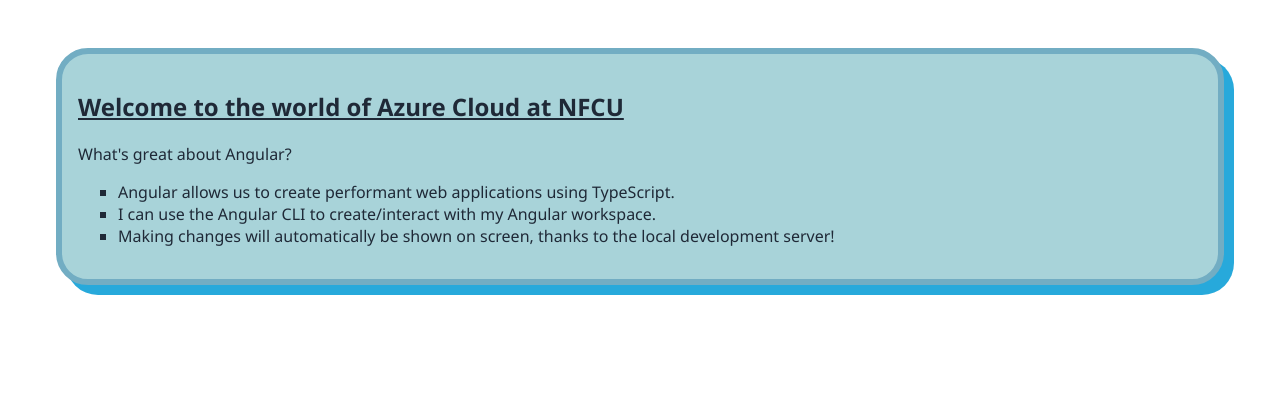
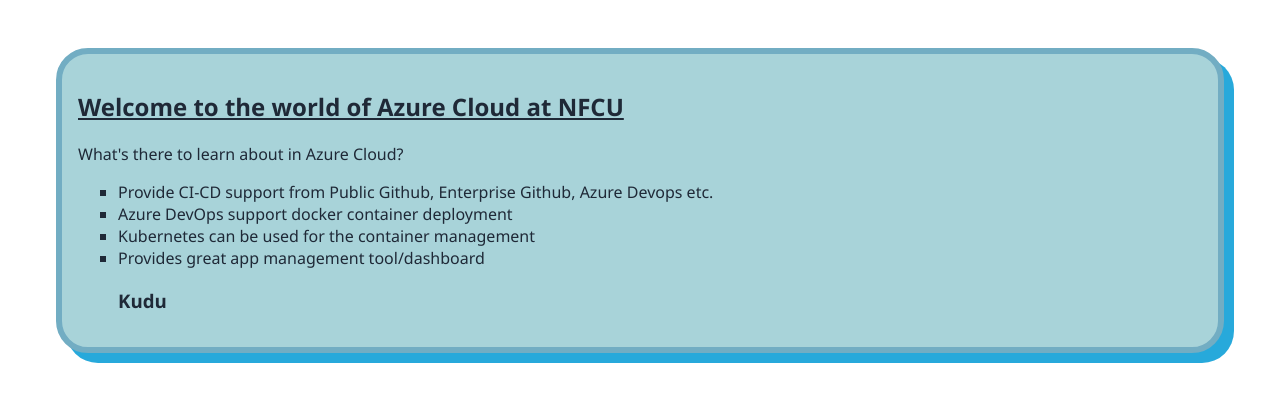
Before and after one commit to laxmangajbhe/nfcu-angular-app, an Angular app: page / in a window 1280 px wide. Shown: the top 402 px of the page. Built offline with nearby package versions, Linux system fonts and the light colour scheme.

Commit message:
Update app.component.html

```diff
--- a/src/app/app.component.html
+++ b/src/app/app.component.html
@@ -4,17 +4,21 @@
     <h1>Welcome to the world of Azure Cloud at NFCU</h1>
   </header>
   <section>
-    <p>What's great about Angular?</p>
+    <p>What's there to learn about in Azure Cloud?</p>
     <ul>
       <li>
-        Angular allows us to create performant web applications using TypeScript.
+        Provide CI-CD support from Public Github, Enterprise Github, Azure Devops etc.
       </li>
       <li>
-        I can use the Angular CLI to create/interact with my Angular workspace.
+        Azure DevOps support docker container deployment
       </li>
       <li>
-        Making changes will automatically be shown on screen, thanks to the local development server!
+        Kubernetes can be used for the container management
       </li>
+      <li>
+        Provides great app management tool/dashboard<h3>Kudu</h3>
+      </li>
+
     </ul>
   </section>
  </article>
```
